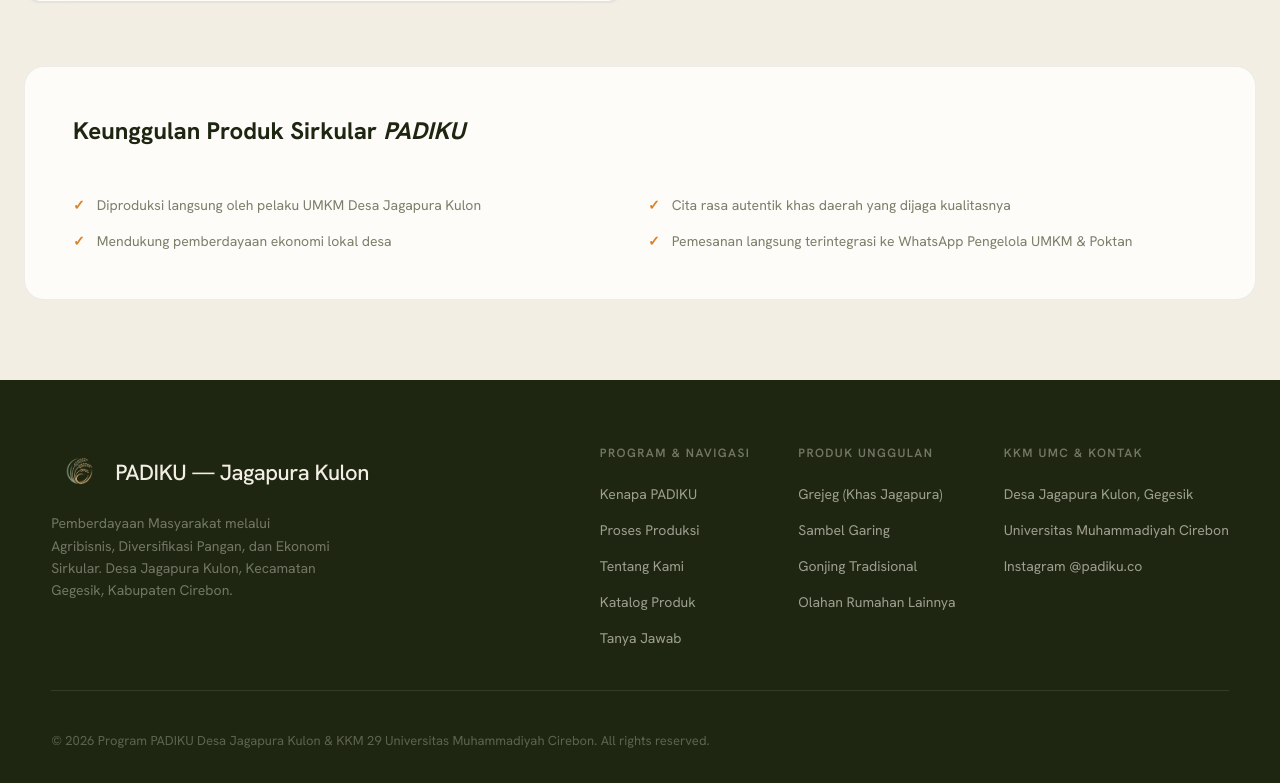
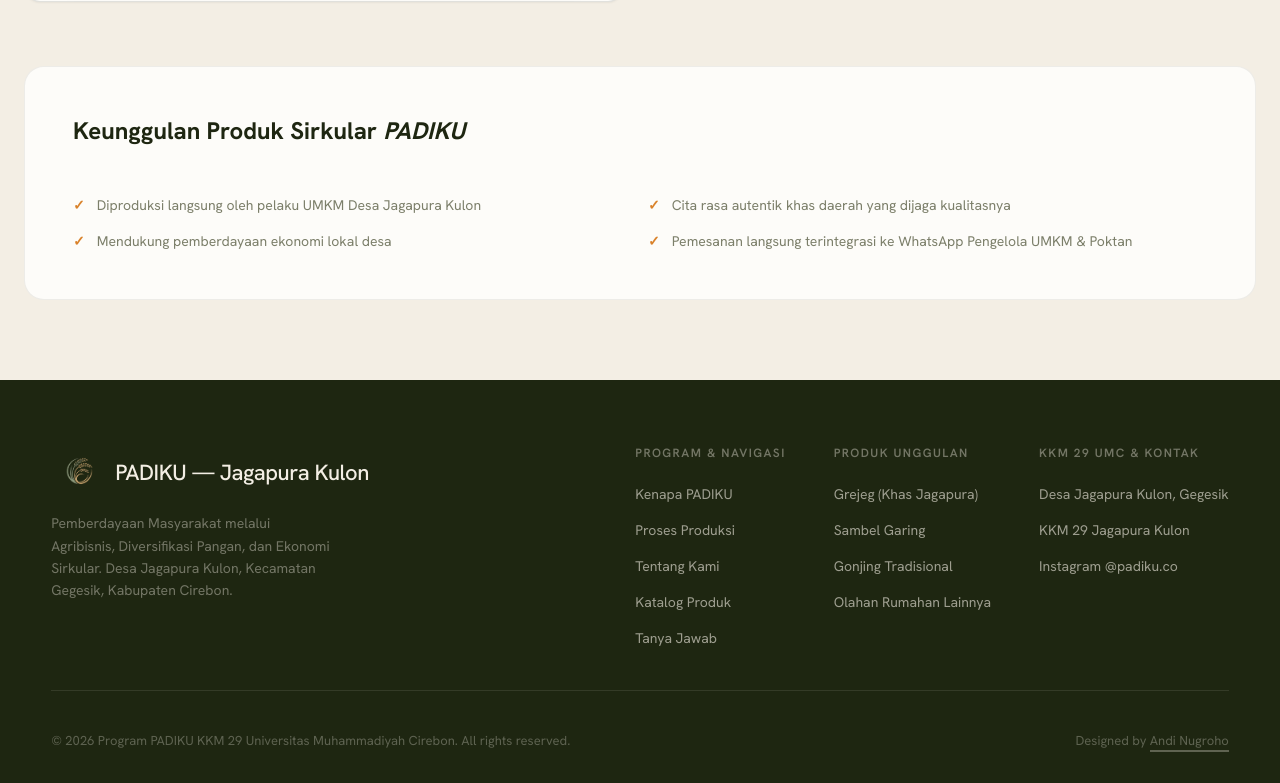
Before and after one commit to andi-nugroho/padiku, a Next.js app: page /katalog in a window 1280 px wide. Shown: the part 1353-2136 px from the top of the page. Built offline with nearby package versions, Linux system fonts and the light colour scheme.

Commit message:
feat: add Proof, CTASection, and SiteFooter components with supporting assets

```diff
--- a/src/components/sections/CTASection.tsx
+++ b/src/components/sections/CTASection.tsx
@@ -4,8 +4,8 @@
 import { SplitText } from "@/components/ui/split-text"
 import Magnet from "@/components/reactbits/Magnet"
 
-const WA_URL =
-  "https://wa.me/6285179778898?text=Halo%20Pengelola%20PADIKU%20Desa%20Jagapura%20Kulon%2C%20saya%20ingin%20berkonsultasi%20mengenai%20pemesanan%20produk%20makanan%20khas%20lokal."
+const IG_URL =
+  "https://ig.me/m/padiku.co?text=Halo%20Pengelola%20PADIKU%20Desa%20Jagapura%20Kulon%2C%20saya%20ingin%20berkonsultasi%20mengenai%20pemesanan%20produk%20makanan%20khas%20lokal."
 const MAPS_URL =
   "https://maps.google.com/?q=Desa+Jagapura+Kulon+Kecamatan+Gegesik+Kabupaten+Cirebon"
 
@@ -38,8 +38,8 @@
         <div className="cta-final-buttons flex flex-wrap justify-center gap-4">
           <Magnet padding={60} magnetStrength={6}>
             <Button variant="cta-bone" asChild>
-              <a href={WA_URL} target="_blank" rel="noopener noreferrer">
-                Hubungi via WhatsApp
+              <a href={IG_URL} target="_blank" rel="noopener noreferrer">
+                Pesan via Instagram
                 <svg className="-mr-1" width="15" height="15" viewBox="0 0 24 24" fill="none" xmlns="http://www.w3.org/2000/svg">
                   <path d="M5 12H19" stroke="currentColor" strokeWidth="2" strokeLinecap="round" strokeLinejoin="round" />
                   <path d="M13 6L19 12L13 18" stroke="currentColor" strokeWidth="2" strokeLinecap="round" strokeLinejoin="round" />
--- a/src/components/sections/Proof.tsx
+++ b/src/components/sections/Proof.tsx
@@ -5,19 +5,19 @@
 /* Marks-only logos get a wordmark span; JPGs with a baked background
    render as rounded badges; dark marks invert for the olive band. */
 const partners = [
-  "Universitas Muhammadiyah Cirebon",
-  "KKM 29 Jagapura Kulon",
-  "Pemerintah Desa Jagapura Kulon",
-  "Kelompok UMKM & Ibu Rumah Tangga",
+  { name: "Universitas Muhammadiyah Cirebon", logo: "/LOGO/logo-umc.png", imgClass: "w-5 h-5 object-contain" },
+  { name: "KKM 29 Jagapura Kulon", logo: "/LOGO/kkm29.png", imgClass: "w-8 h-8 object-contain" },
+  { name: "Pemerintah Desa Jagapura Kulon", logo: "/logo-padiku.png", imgClass: "w-7 h-7 object-contain" },
+  { name: "Kelompok UMKM & Ibu Rumah Tangga", logo: "/logo-padiku.png", imgClass: "w-7 h-7 object-contain" },
 ]
 
 const logos = partners.map((partner) => ({
   node: (
     <span className="proof-logo flex items-center gap-2 font-bold text-lg tracking-wide text-white/90 whitespace-nowrap bg-white/10 px-4 py-2 rounded-full border border-white/20">
-      <img src="/logo-padiku.png" alt="PADIKU Logo" className="w-5 h-5 object-contain" /> {partner}
+      <img src={partner.logo} alt={partner.name} className={partner.imgClass} /> {partner.name}
     </span>
   ),
-  ariaLabel: partner,
+  ariaLabel: partner.name,
 }))
 
 export function Proof() {
--- a/src/components/sections/SiteFooter.tsx
+++ b/src/components/sections/SiteFooter.tsx
@@ -21,10 +21,10 @@
     ],
   },
   {
-    title: "KKM UMC & Kontak",
+    title: "KKM 29 UMC & Kontak",
     links: [
       { label: "Desa Jagapura Kulon, Gegesik", href: "#" },
-      { label: "Universitas Muhammadiyah Cirebon", href: "https://umc.ac.id" },
+      { label: "KKM 29 Jagapura Kulon", href: "https://www.instagram.com/kkm29_jagapurakulon" },
       { label: "Instagram @padiku.co", href: "https://www.instagram.com/padiku.co" },
     ],
   },
@@ -57,9 +57,20 @@
           ))}
         </div>
       </div>
-      <div className="footer-bottom">
+      <div className="footer-bottom flex-col md:flex-row gap-4 text-center md:text-left">
         <span className="footer-copy">
-          © 2026 Program PADIKU Desa Jagapura Kulon & KKM 29 Universitas Muhammadiyah Cirebon. All rights reserved.
+          © 2026 Program PADIKU KKM 29 Universitas Muhammadiyah Cirebon. All rights reserved.
+        </span>
+        <span className="footer-copy">
+          Designed by{" "}
+          <a
+            href="https://www.andidelouise.net"
+            target="_blank"
+            rel="noopener noreferrer"
+            className="border-b-2 border-current hover:text-[var(--bone)] transition-colors pb-[1px]"
+          >
+            Andi Nugroho
+          </a>
         </span>
       </div>
     </footer>
```
Also changed, not shown: public/LOGO/kkm29.png (added), public/LOGO/logo-umc.png (added).
